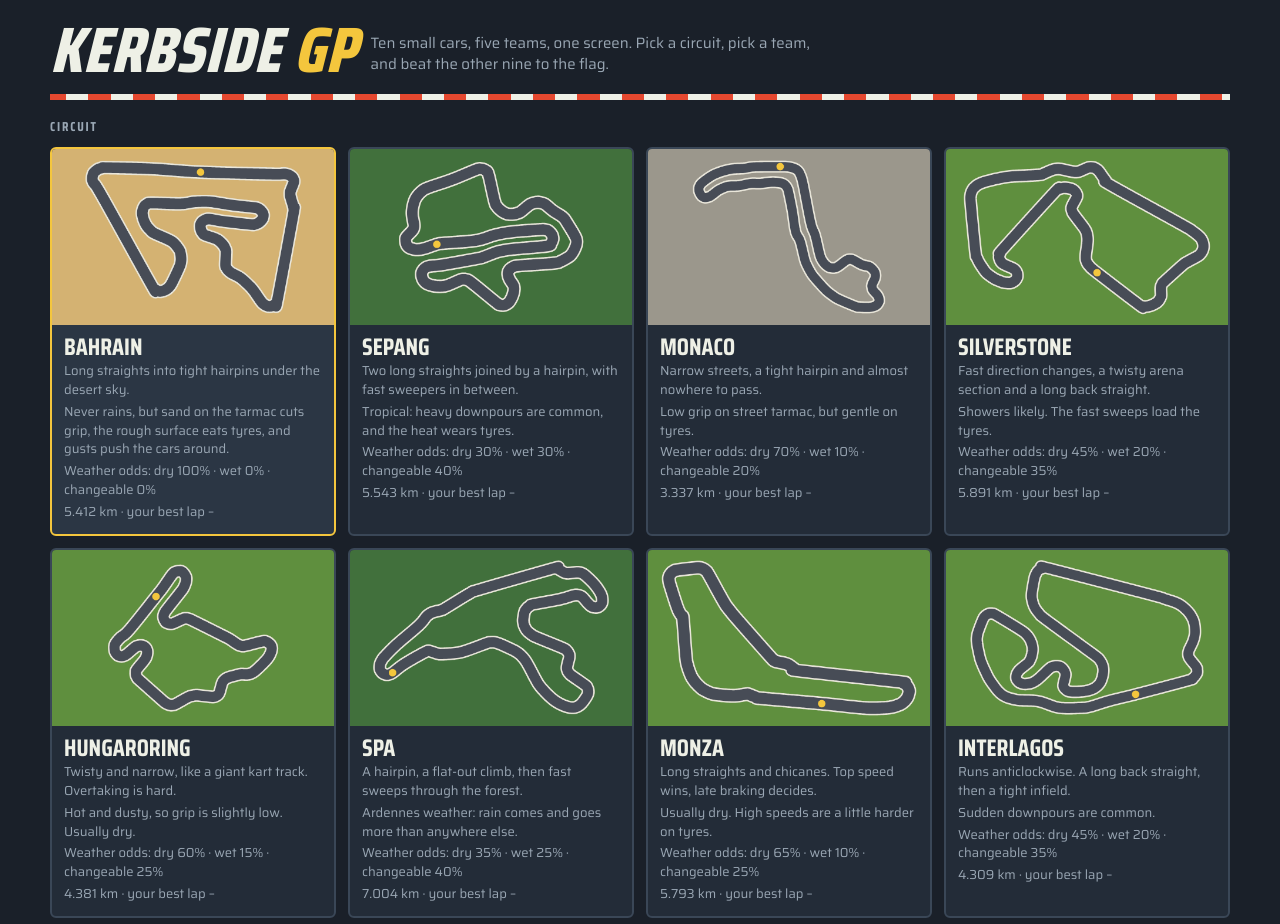
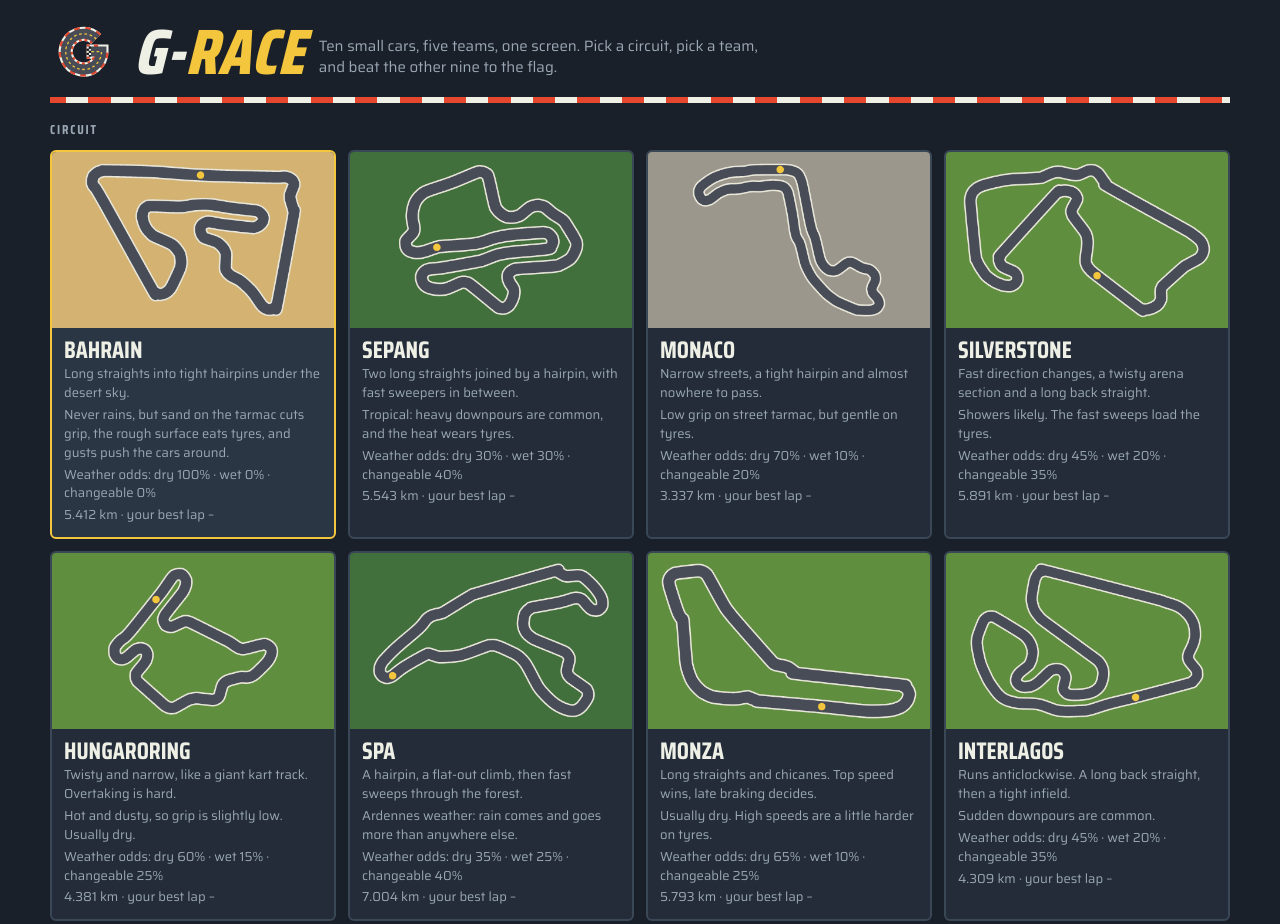
Before and after one commit to antodippo/g-race, a plain HTML site: page index.html in a window 1280 px wide. Shown: the top 924 px of the page. Drawn offline with Linux system fonts and the light colour scheme.

Commit message:
Rename the game to G-Race, add a logo and the MIT license
Co-Authored-By: Claude Opus 5.5 <noreply@anthropic.com>
Claude-Session: https://claude.ai/code/session_01DzZ8FKHhknQk31VRPcyoR1

```diff
--- a/index.html
+++ b/index.html
@@ -4,8 +4,9 @@
 <meta charset="utf-8">
 <meta name="viewport" content="width=device-width,initial-scale=1,viewport-fit=cover">
 <meta name="description" content="A top-down Formula racing game in the browser: real circuit outlines, weather, pit stops, qualifying, championships and a track editor.">
+<link rel="icon" type="image/svg+xml" href="logo.svg">
 <style>html{color-scheme:dark}body{margin:0}[hidden]{display:none!important}img{max-width:100%}</style>
-<title>Kerbside GP</title>
+<title>G-Race</title>
 <link rel="stylesheet" href="https://fonts.googleapis.com/css2?family=Saira+Condensed:wght@500;700;800&family=Saira:wght@400;500;600&display=swap">
 <style>
 /* Layout: a pit-board. Garage screen picks track + car, race screen is one fixed overhead view with a timing tower beside it. */
@@ -30,7 +31,9 @@ button:focus-visible{outline:2px solid var(--flag);outline-offset:2px}
 .mast{display:flex;align-items:flex-end;gap:14px;flex-wrap:wrap;border-bottom:6px solid transparent;
   border-image:repeating-linear-gradient(90deg,var(--kerb) 0 22px,var(--chalk) 22px 44px) 6;padding-bottom:12px}
 .mast h1{font-weight:800;font-size:clamp(38px,7vw,64px);letter-spacing:.01em;text-transform:uppercase;font-style:italic}
-.mast h1 span{color:var(--flag)}
+.mast h1{display:flex;align-items:center;gap:.25em}
+.mast h1 .logo{width:1.05em;height:1.05em;flex:none}
+.mast h1 .word span{color:var(--flag)}
 .mast p{margin:0 0 6px;color:var(--dim);max-width:46ch}
 
 /* garage */
@@ -150,7 +153,7 @@ td i{display:inline-block;width:12px;height:12px;border-radius:2px;margin-right:
 
 <div class="wrap">
   <header class="mast">
-    <h1>Kerbside <span>GP</span></h1>
+    <h1><svg class="logo" aria-hidden="true" xmlns="http://www.w3.org/2000/svg" viewBox="0 0 128 128"><rect width="128" height="128" rx="26" fill="#1a2029"/><path d="M88 40A34 34 0 1 0 98 64H70" fill="none" stroke="#eef0e6" stroke-width="27"/><path d="M88 40A34 34 0 1 0 98 64H70" fill="none" stroke="#e5482f" stroke-width="27" stroke-dasharray="8 8"/><path d="M88 40A34 34 0 1 0 98 64H70" fill="none" stroke="#474c56" stroke-width="19"/><path d="M88 40A34 34 0 1 0 98 64H70" fill="none" stroke="#f4c63d" stroke-width="2.5" stroke-dasharray="5 5"/><g fill="#eef0e6"><rect x="70" y="54.5" width="4" height="4"/><rect x="74" y="58.5" width="4" height="4"/><rect x="70" y="62.5" width="4" height="4"/><rect x="74" y="66.5" width="4" height="4"/><rect x="70" y="70.5" width="4" height="3"/></g><g fill="#17191d"><rect x="74" y="54.5" width="4" height="4"/><rect x="70" y="58.5" width="4" height="4"/><rect x="74" y="62.5" width="4" height="4"/><rect x="70" y="66.5" width="4" height="4"/><rect x="74" y="70.5" width="4" height="3"/></g></svg><span class="word">G-<span>Race</span></span></h1>
     <p>Ten small cars, five teams, one screen. Pick a circuit, pick a team, and beat the other nine to the flag.</p>
   </header>
 
```
Also changed, not shown: logo.svg (added), 2 other files.
